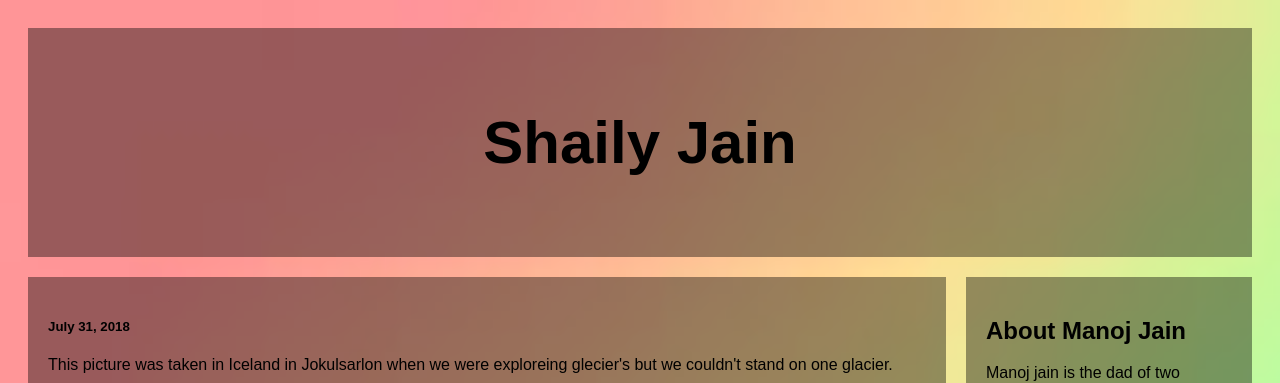
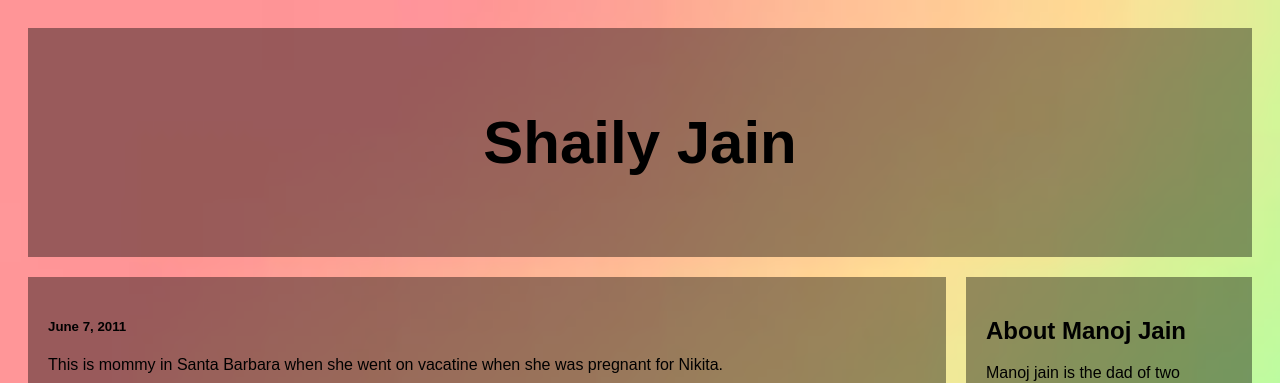
Before and after one commit to esjain/esjain.github.io, a plain HTML site: page index.html in a window 1280 px wide. Shown: the top 383 px of the page. Drawn offline with Linux system fonts and the light colour scheme.

Commit message:
Update index.html

```diff
--- a/index.html
+++ b/index.html
@@ -97,8 +97,8 @@ body {
 <div class="row">
   <div class="leftcolumn">
     <div class="card">
-      <h5> July 31, 2018</h5>
-      <p>This picture was taken in Iceland in Jokulsarlon when we were exploreing glecier's but we couldn't stand on one glacier.</p>
+      <h5> June 7, 2011</h5>
+      <p>This is mommy in Santa Barbara when she went on vacatine when she was pregnant for Nikita.</p>
       <img src="IMG_7388.JPG"  height="480px" width="400px" alt="">
 
 
```
